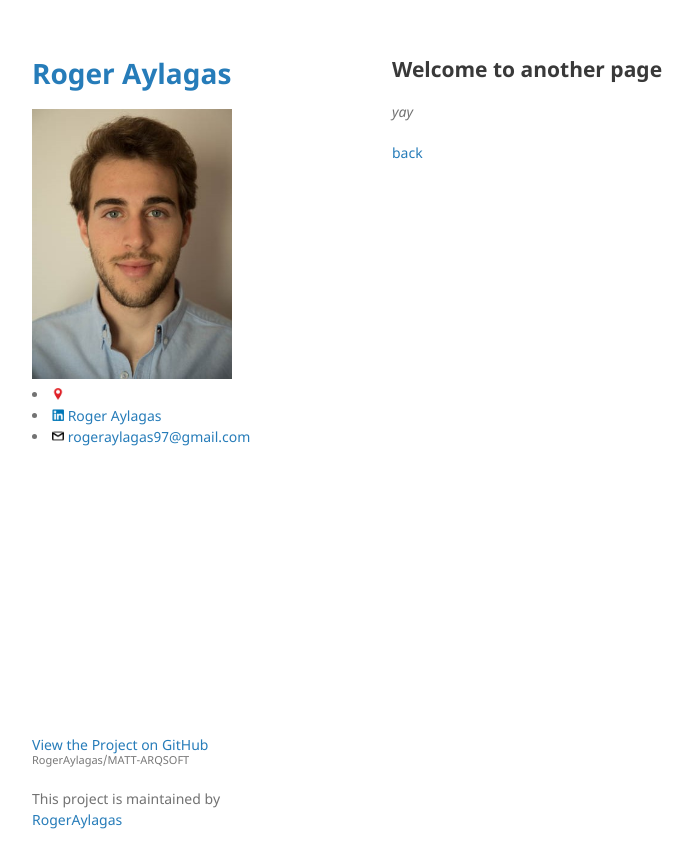
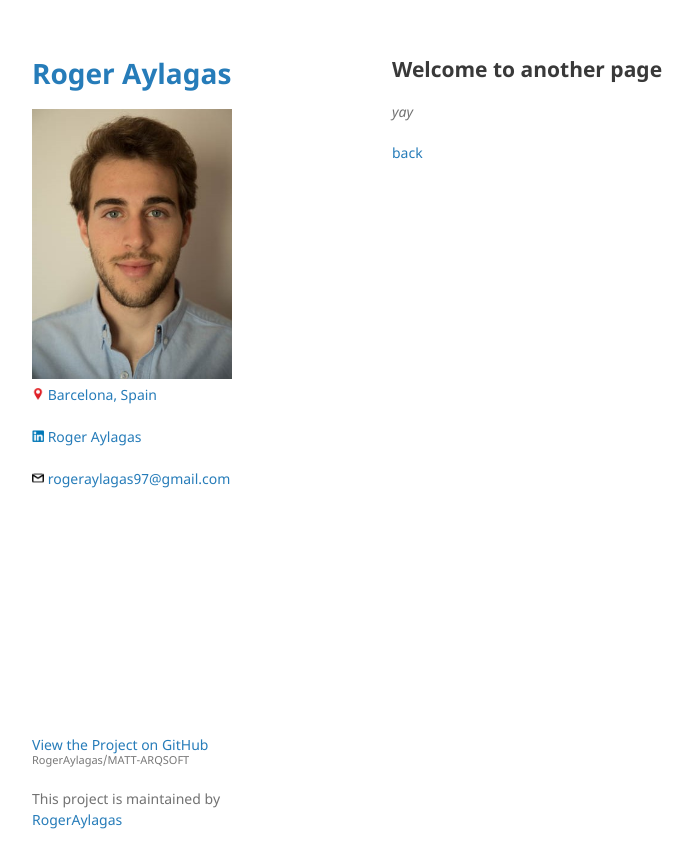
Before and after one commit to RogerAylagas/MATT-ARQSOFT, a Jekyll site: the page built from another-page.md, in a window 1280 px wide. Shown: the top 868 px of the page, without its empty margins (178-871 px from the left). Built offline with Jekyll 4.4.1, drawn with Linux system fonts in a browser that asks for light colours; our own code applies the rules of GitHub Pages for plain Markdown files.

Commit message:
Small changes

```diff
--- a/_layouts/default.html
+++ b/_layouts/default.html
@@ -21,23 +21,23 @@
           <img src="{{site.profile_img | relative_url}}" alt="Profile Image" width="200"/>
         {% endif %}
         {% if site.location %}
-          <li>
+          <br>
             <img src="{{site.location_icon | relative_url}}" alt="Location" width=12/>
-            <a src = "{{site.location | relative_url}}">  </a>
-          </li>
+            <a> Barcelona, Spain </a>
+          </br>
         {% endif %}
         {% if site.linkedin %}
-        <li>
+        <br>
           <img href = "{{site.linkedin_link | relative_url}}" src="{{site.linkedin_icon | relative_url}}" alt="LinkedIn" width=12/>
           <a href = "{{site.linkedin_link | relative_url}}"> Roger Aylagas </a>
-        </li>
+        </br>
 
         {% endif %}
         {% if site.email %}
-        <li>
+        <br>
           <img href = "{{site.email | relative_url}}" src="{{site.email_icon | relative_url}}" alt="e-mail" width=12/>
           <a href = "{{site.email | relative_url}}"> rogeraylagas97@gmail.com </a>
-        </li>
+        </br>
 
         {% endif %}
 
```
